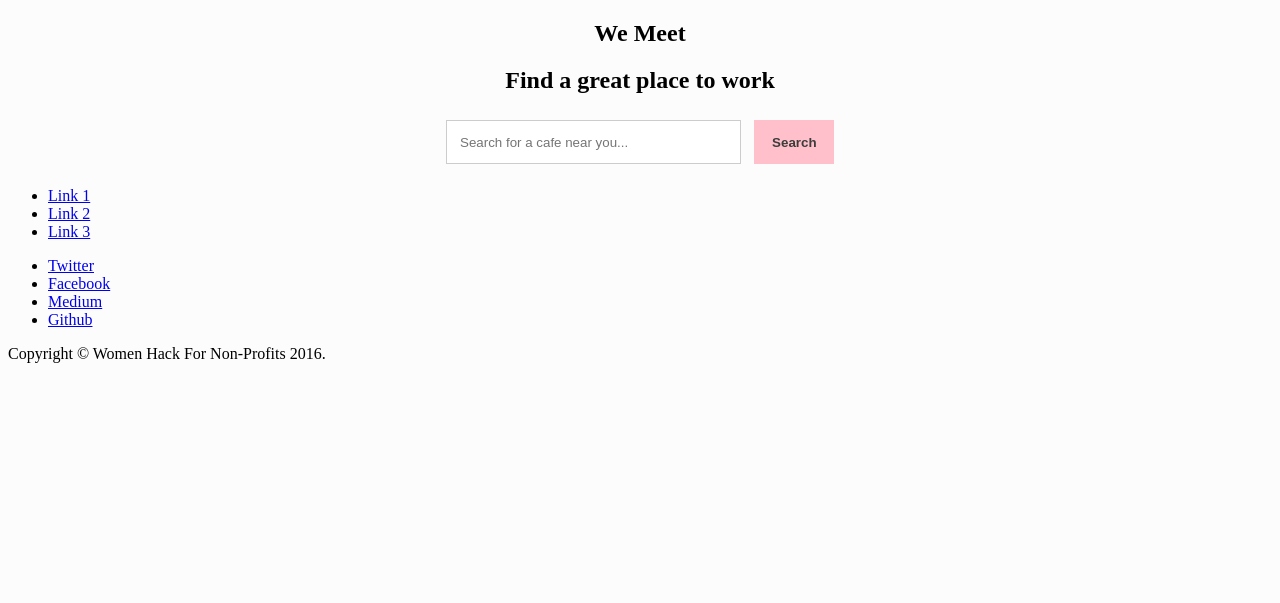
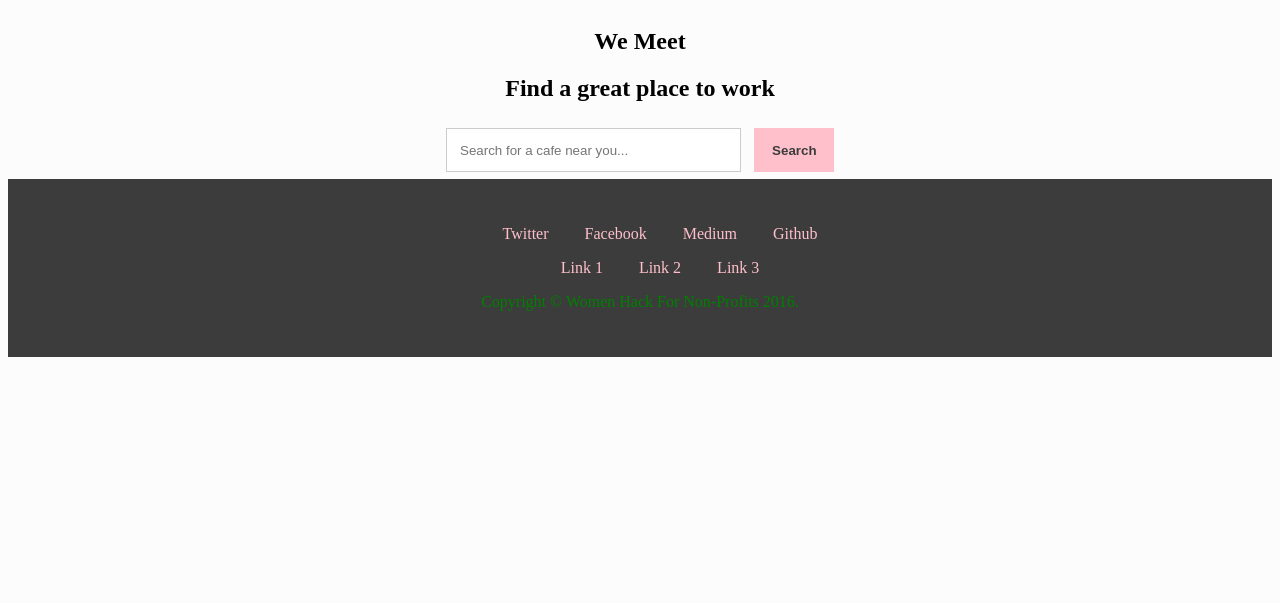
Before and after one commit to womenhackfornonprofits/we-meet-django, a Django app: page / in a window 1280 px wide. Shown: the top 603 px of the page. Before the commit the page ends 363 px from the top, so only its background shows below. Run offline with Django 3.2, Linux system fonts and the light colour scheme.

Commit message:
Amended css to centre the items, added :visited and :hover selectors to links

```diff
--- a/frontend/sass/partials/_footer.scss
+++ b/frontend/sass/partials/_footer.scss
@@ -1,12 +1,25 @@
 .footer {
     background-color: #3c3c3c;
+    padding: 30px 0;
 	&_list{
-	    list-style: none;
+	    text-align: center;
 	}
 	&_item{
 	    list-style: none;
+        display: inline;
+        padding: 1em;
 	}
-	&_link{
-	    color: pink;
+	&_link,
+	&_link:visited{
+		text-decoration: none;
+		color: pink;
+
+		&:hover{
+			color: blue;
+		}
+	}
+	&_copyright{
+		text-align: center;
+		color: green;
 	}
 }
--- a/london_cafes/london_cafes/templates/layout.html
+++ b/london_cafes/london_cafes/templates/layout.html
@@ -10,17 +10,19 @@
 
     <footer class="footer">
       <ul class="footer_list">
+        <li class="footer_item"><a class="footer_link" href="#">Twitter</a></li>
+        <li class="footer_item"><a class="footer_link" href="#">Facebook</a></li>
+        <li class="footer_item"><a class="footer_link" href="#">Medium</a></li>
+        <li class="footer_item"><a class="footer_link" href="#">Github</a></li>
+      </ul>
+      <ul class="footer_list">
         <li class="footer_item"><a class="footer_link" href="#">Link 1</a></li>
         <li class="footer_item"><a class="footer_link" href="#">Link 2</a></li>
         <li class="footer_item"><a class="footer_link" href="#">Link 3</a></li>
       </ul>
-      <ul class="footer_list">
-        <li class="footer_item"><a class="footer__link" href="#">Twitter</a></li>
-        <li class="footer_item"><a class="footer__link" href="#">Facebook</a></li>
-        <li class="footer_item"><a class="footer__link" href="#">Medium</a></li>
-        <li class="footer_item"><a class="footer__link" href="#">Github</a></li>
-      </ul>
-      <p>Copyright &#xA9; Women Hack For Non-Profits 2016.</p>
+      <div class="footer_copyright">
+        <p>Copyright &#xA9; Women Hack For Non-Profits 2016.</p>
+      </div>
     </footer>
 
 {% endblock %}
--- a/london_cafes/static/styles/styles.css
+++ b/london_cafes/static/styles/styles.css
@@ -1 +1 @@
-input[type=text],input[type=email],input[type=password],input[type=tel],input[type=url],input[type=number],select,textarea{width:100%;margin:.5em 0;padding:1em;border:1px solid #ccc;line-height:1em}.button{margin:.5em 0;padding:1em;background:pink;border:0;line-height:1em}.hidden{display:none}.visually-hidden{height:0;width:0;line-height:0;color:transparent;background:0 0}.cafe-locator{margin:0 auto;display:flex;flex-direction:row;justify-content:center}.cafe-locator__submit{display:inline-block;flex:0 0 6em;color:#3c3c3c;font-weight:700;margin-left:1em}.cafe-locator__search{display:inline-block;max-width:20em;flex:auto}html{background:#fcfcfc}.container{margin:0 auto;max-width:50em}h1,h2{text-align:center}
+.footer_copyright,.footer_list,h1,h2{text-align:center}input[type=text],input[type=email],input[type=password],input[type=tel],input[type=url],input[type=number],select,textarea{width:100%;margin:.5em 0;padding:1em;border:1px solid #ccc;line-height:1em}.button{margin:.5em 0;padding:1em;background:pink;border:0;line-height:1em}.hidden{display:none}.visually-hidden{height:0;width:0;line-height:0;color:transparent;background:0 0}body{min-height:100%;display:flex;flex-direction:column}.content{flex:1}.footer{background-color:#3c3c3c;padding:30px 0}.footer_item{list-style:none;display:inline;padding:1em}.footer_link,.footer_link:visited{text-decoration:none;color:pink}.footer_link:hover,.footer_link:visited:hover{color:#00f}.footer_copyright{color:green}.cafe-locator{margin:0 auto;display:flex;flex-direction:row;justify-content:center}.cafe-locator__submit{display:inline-block;flex:0 0 6em;color:#3c3c3c;font-weight:700;margin-left:1em}.cafe-locator__search{display:inline-block;max-width:20em;flex:auto}html{height:100%;background:#fcfcfc}.container{margin:0 auto;max-width:50em}
```
